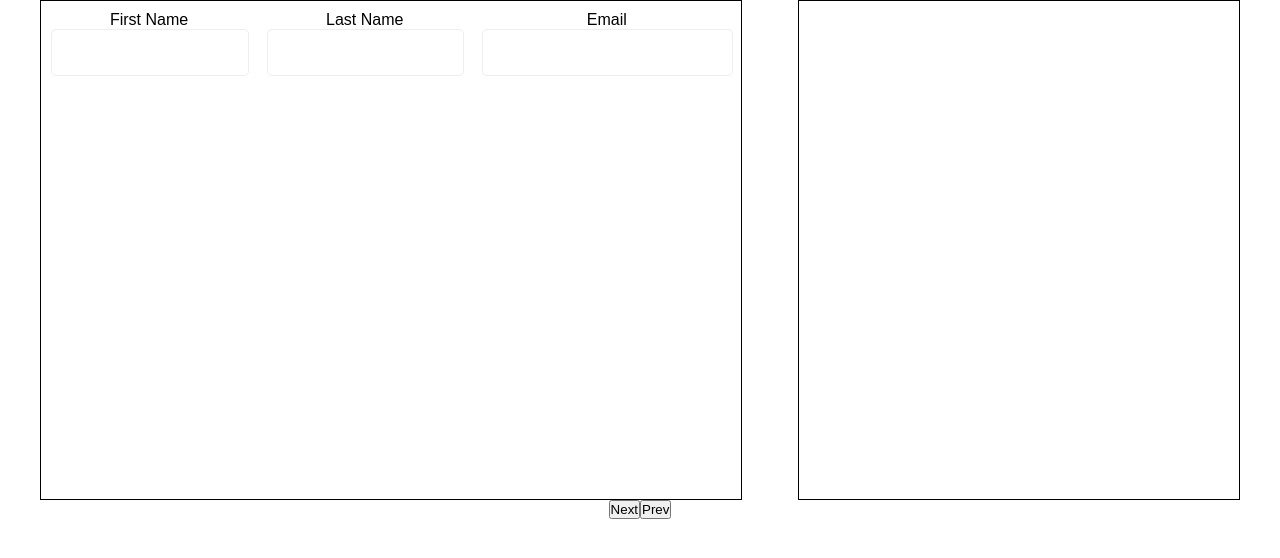
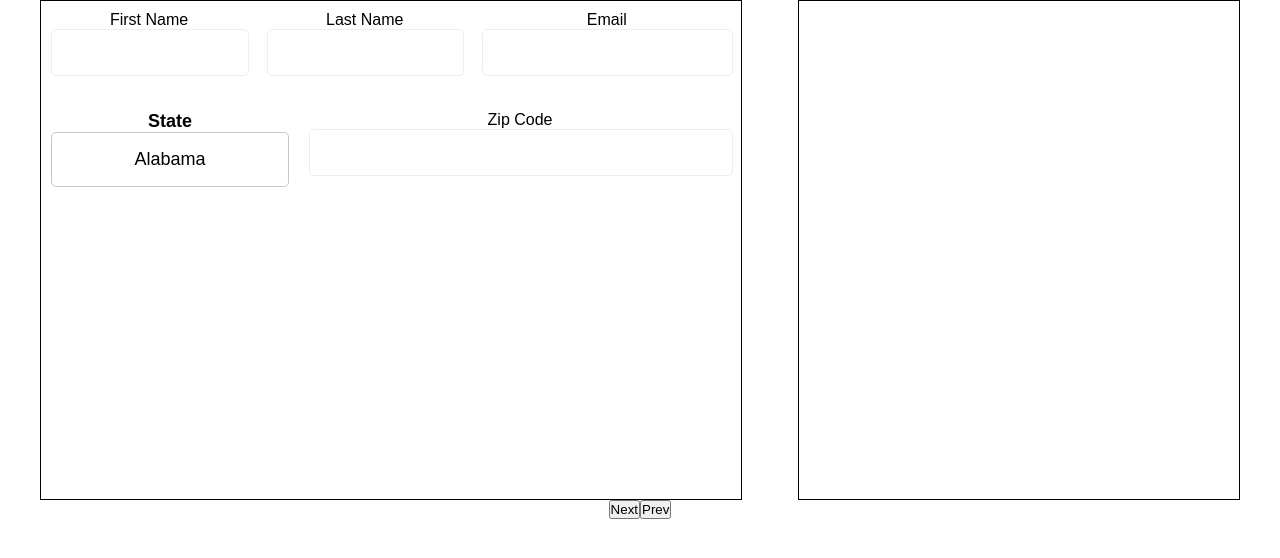
Before and after one commit to cl0ver012/StickerShop, a React (Create React App) app: page /checkout in a window 1280 px wide. Shown: the top 558 px of the page. Built offline with nearby package versions, Linux system fonts and the light colour scheme.

Commit message:
Dropdown height edited

```diff
--- a/src/components/Dropdown/Dropdown.scss
+++ b/src/components/Dropdown/Dropdown.scss
@@ -16,6 +16,9 @@
     ul.dropdown-items{
         list-style: none;
         width: 100%;
+        max-height: 180px;
+        overflow-x: hidden;
+        overflow-y: scroll;
         position: absolute;
         border:1px solid #eee;
         background: white;
--- a/src/layouts/Checkout/ShippingInfo/ShippingInfo.scss
+++ b/src/layouts/Checkout/ShippingInfo/ShippingInfo.scss
@@ -7,10 +7,9 @@
   > div { border: 1px solid black; }
   .shipping-info {
       width: 700px;
-      display: flex;
-      flex-direction: row;
        > div {
           display: flex;
+
           flex-direction: row;
           > div {
             padding: 10px;
--- a/src/layouts/Checkout/ShippingInfo/index.js
+++ b/src/layouts/Checkout/ShippingInfo/index.js
@@ -1,7 +1,9 @@
 import React from 'react'
 import Input from "../../../components/Input/Input"
+import Dropdown from '../../../components/Dropdown'
+import './ShippingInfo.scss'
 
-import './ShippingInfo.scss'
+import {states} from '../../../staticDatas'
 
 const ShippingInfo = () => {
     return (
@@ -19,6 +21,12 @@ const ShippingInfo = () => {
                     </div>
                 </div>
                 <div>
+                    <div style={{flex: "1 1 auto"}}>
+                        <Dropdown items={states} current={states[0]} title={"State"} />
+                    </div>
+                    <div style={{flex: "1 1 auto"}}>
+                        <Input type={"text"} name={"Zip Code"}/>
+                    </div>
 
                 </div>
             </div>
--- /dev/null
+++ b/src/staticDatas/index.js
@@ -0,0 +1,3 @@
+// array of usa states names
+
+export const states = ['Alabama','Alaska','American Samoa','Arizona','Arkansas','California','Colorado','Connecticut','Delaware','District of Columbia','Federated States of Micronesia','Florida','Georgia','Guam','Hawaii','Idaho','Illinois','Indiana','Iowa','Kansas','Kentucky','Louisiana','Maine','Marshall Islands','Maryland','Massachusetts','Michigan','Minnesota','Mississippi','Missouri','Montana','Nebraska','Nevada','New Hampshire','New Jersey','New Mexico','New York','North Carolina','North Dakota','Northern Mariana Islands','Ohio','Oklahoma','Oregon','Palau','Pennsylvania','Puerto Rico','Rhode Island','South Carolina','South Dakota','Tennessee','Texas','Utah','Vermont','Virgin Island','Virginia','Washington','West Virginia','Wisconsin','Wyoming']
```
